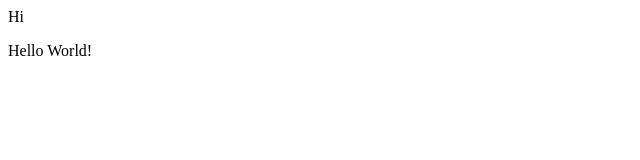
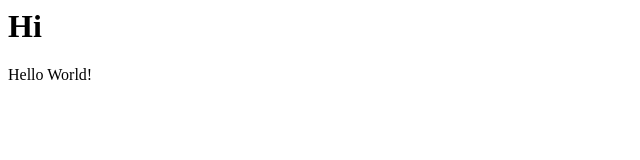
Before and after one commit to vanloanm2234/MTV-example, a plain HTML site: page index.html in a window 1280 px wide. Shown: the whole page, without its empty margins (0-640 px from the left). Drawn offline with Linux system fonts and the light colour scheme.

Commit message:
Initial2

```diff
--- a/index.html
+++ b/index.html
@@ -5,7 +5,7 @@ A Big Hello
 </TITLE>
 </HEAD>
 <BODY>
-<Hl>Hi</Hl>
+<H1>Hi</H1>
 <P>Hello World!</P>
 </BODY>
 </HTML>
```
